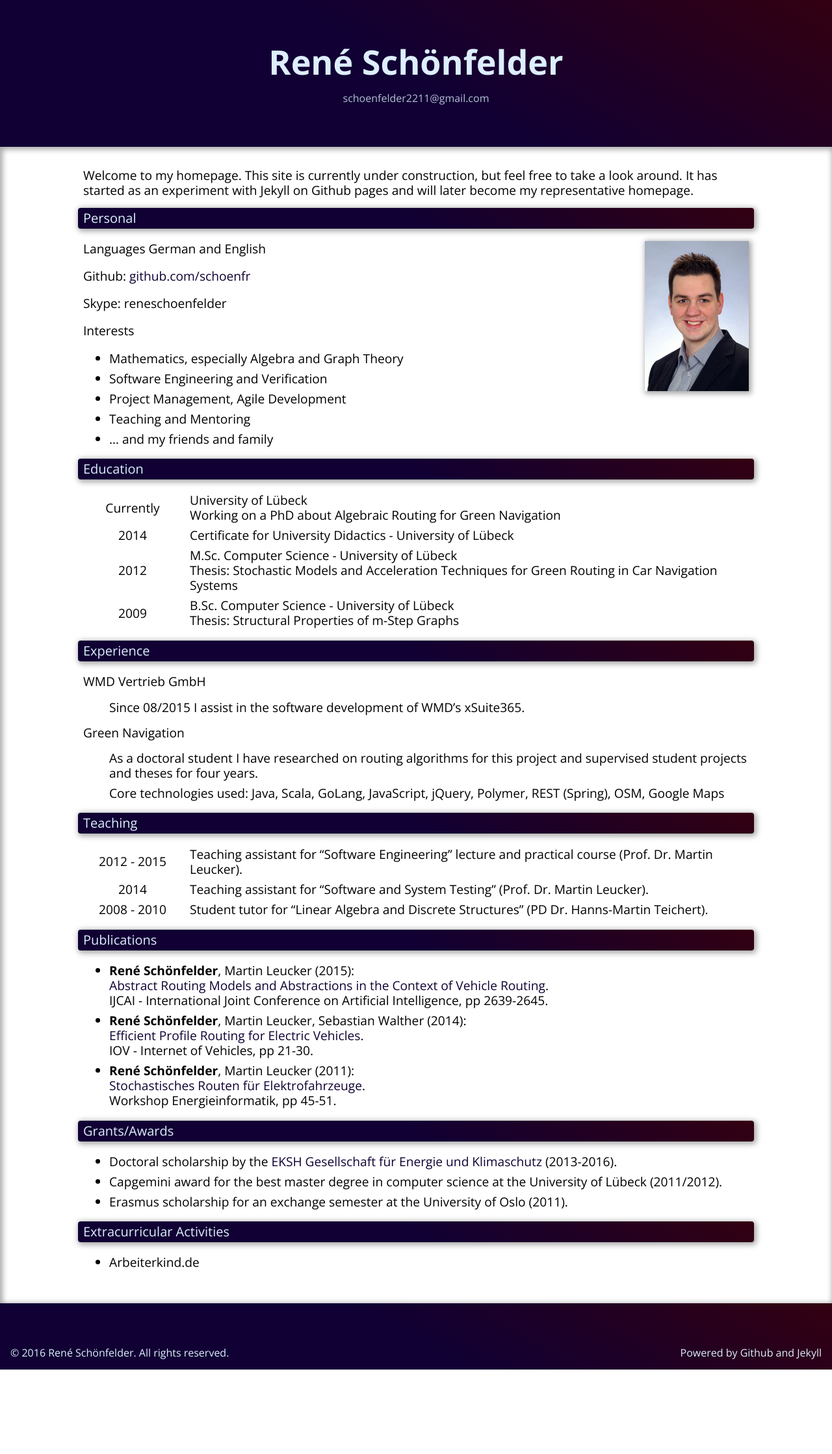
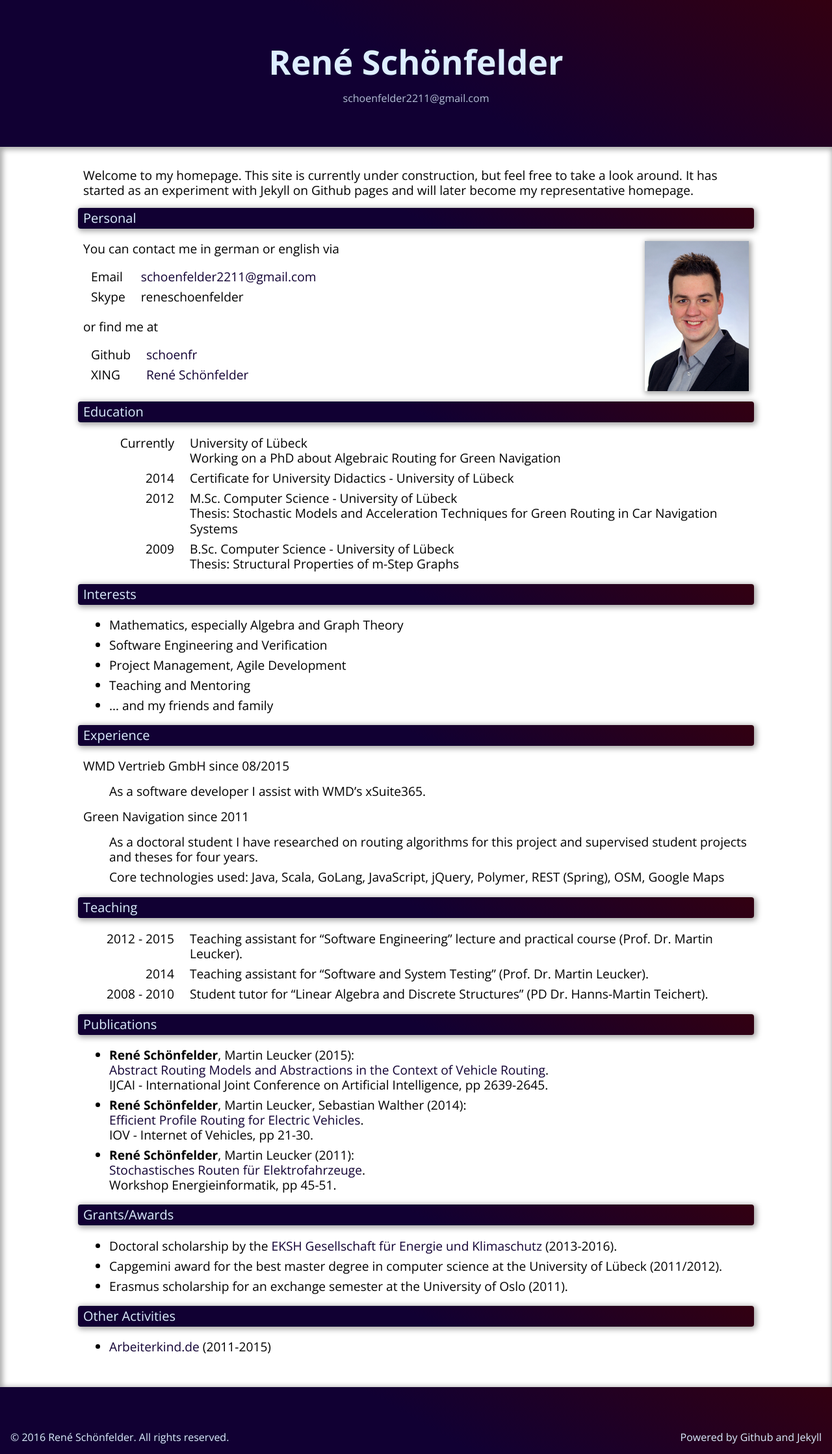
Before and after one commit to schoenfr/schoenfr.github.io, a Jekyll site: the page built from index.md, in a window 1280 px wide. Shown: the whole page at 65% size. Built offline with Jekyll 4.4.1, drawn with Linux system fonts in a browser that asks for light colours; before the commit the page ends 2108 px from its top, so only the background shows below that.

Commit message:
more content

```diff
--- a/_sass/_content.scss
+++ b/_sass/_content.scss
@@ -98,12 +98,13 @@ main > div {
 
   table {
     display: block;
-    width: 100%;
-    overflow: auto;
-    word-break: normal;
-    word-break: keep-all;
+//    width: 100%;
+//    overflow: auto;
+//    min-width: 15rem;
+//    word-break: normal;
+//    word-break: keep-all;
     tbody, tr {
-      width: 100%;
+//      width: 100%;
     }
     th {
       font-weight: bold;
--- a/_sass/_various.scss
+++ b/_sass/_various.scss
@@ -1,8 +1,8 @@
 #portrait {
+  @include shadow;
   float: right;
   width: 10rem;
   margin: 0 0 1rem 1rem;
-  @include shadow;
 
   @media screen and (max-width: 42em) {
     float: initial;
@@ -15,7 +15,8 @@
 .vitatable {
   tr > :first-child {
     width: 8rem;
-    text-align: center;
+    vertical-align: top;
+    text-align: right;
     @media screen and (max-width: 42em) {
       width: 6rem;
     }
--- a/index.md
+++ b/index.md
@@ -9,19 +9,15 @@ Welcome to my homepage. This site is currently under construction, but feel free
 
 ![René Schönfelder](img/portrait.jpg){:id="portrait"}
 
-Languages German and English
+You can contact me in german or english via
 
-Github: [github.com/schoenfr](http://github.com/schoenfr)
+| Email  | [schoenfelder2211@gmail.com](mailto:schoenfelder2211@gmail.com) |
+| Skype  | reneschoenfelder |
 
-Skype: reneschoenfelder
+or find me at
 
-Interests
-
-- Mathematics, especially Algebra and Graph Theory
-- Software Engineering and Verification
-- Project Management, Agile Development
-- Teaching and Mentoring
-- ... and my friends and family
+| Github | [schoenfr](http://github.com/schoenfr){:target="_blank"} |
+| XING | [René Schönfelder](http://www.xing.com/profile/Rene_Schoenfelder3){:target="_blank"} |
 
 # Education
 
@@ -31,12 +27,20 @@ Interests
 | 2009 | B.Sc. Computer Science - University of Lübeck <br> Thesis: Structural Properties of m-Step Graphs |
 {:class="vitatable"}
 
+# Interests
+
+- Mathematics, especially Algebra and Graph Theory
+- Software Engineering and Verification
+- Project Management, Agile Development
+- Teaching and Mentoring
+- ... and my friends and family
+
 # Experience
 
-WMD Vertrieb GmbH
-: Since 08/2015 I assist in the software development of WMD's xSuite365.
+WMD Vertrieb GmbH since 08/2015
+: As a software developer I assist with WMD's xSuite365.
 
-Green Navigation
+Green Navigation since 2011
 : As a doctoral student I have researched on routing algorithms for this project and supervised student projects and theses for four years.
 : Core technologies used: Java, Scala, GoLang, JavaScript, jQuery, Polymer, REST (Spring), OSM, Google Maps
 
@@ -51,7 +55,7 @@ Green Navigation
 
 - __René Schönfelder__, Martin Leucker (2015): <br> [Abstract Routing Models and Abstractions in the Context of Vehicle Routing](http://ijcai.org/Abstract/15/374){:target="_blank"}. <br> IJCAI - International Joint Conference on Artificial Intelligence, pp 2639-2645.
 - __René Schönfelder__, Martin Leucker, Sebastian Walther (2014): <br> [Efficient Profile Routing for Electric Vehicles](http://dx.doi.org/10.1007/978-3-319-11167-4_3){:target="_blank"}. <br> IOV - Internet of Vehicles, pp 21-30.
-- __René Schönfelder__, Martin Leucker (2011): <br> [Stochastisches Routen für Elektrofahrzeuge](http://www.offis.de/f_e_bereiche/energie/workshops/workshop_energieinformatik/energieinformatik_2011.html). <br> Workshop Energieinformatik, pp 45-51.
+- __René Schönfelder__, Martin Leucker (2011): <br> [Stochastisches Routen für Elektrofahrzeuge](http://www.offis.de/f_e_bereiche/energie/workshops/workshop_energieinformatik/energieinformatik_2011.html){:target="_blank"}. <br> Workshop Energieinformatik, pp 45-51.
 
 # Grants/Awards
 
@@ -59,6 +63,6 @@ Green Navigation
 - Capgemini award for the best master degree in computer science at the University of Lübeck (2011/2012).
 - Erasmus scholarship for an exchange semester at the University of Oslo (2011).
 
-# Extracurricular Activities
+# Other Activities
 
-- Arbeiterkind.de
+- [Arbeiterkind.de](http://arbeiterkind.de){:target="_blank"} (2011-2015)
```
